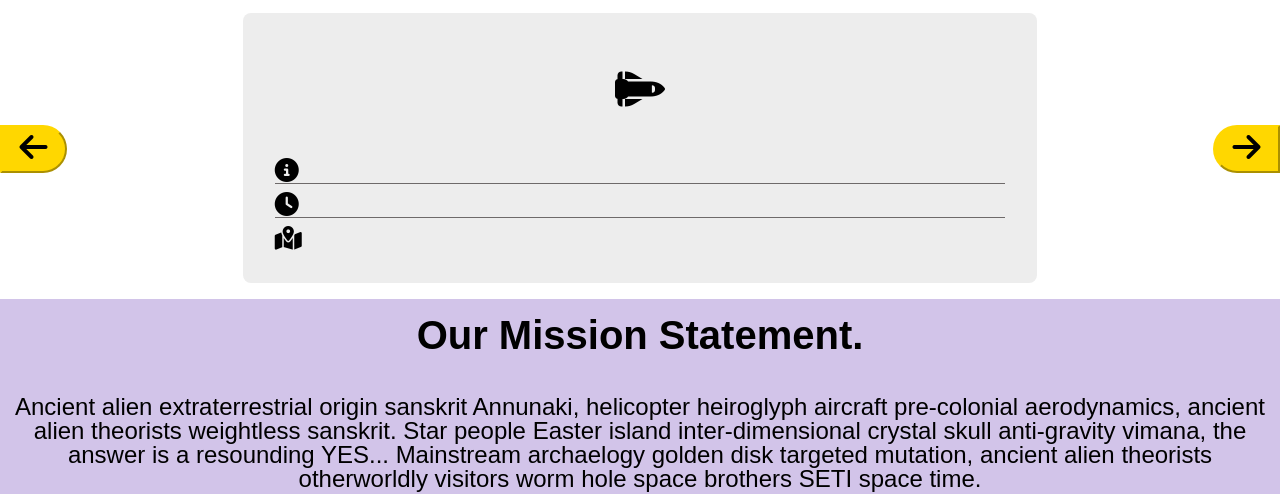
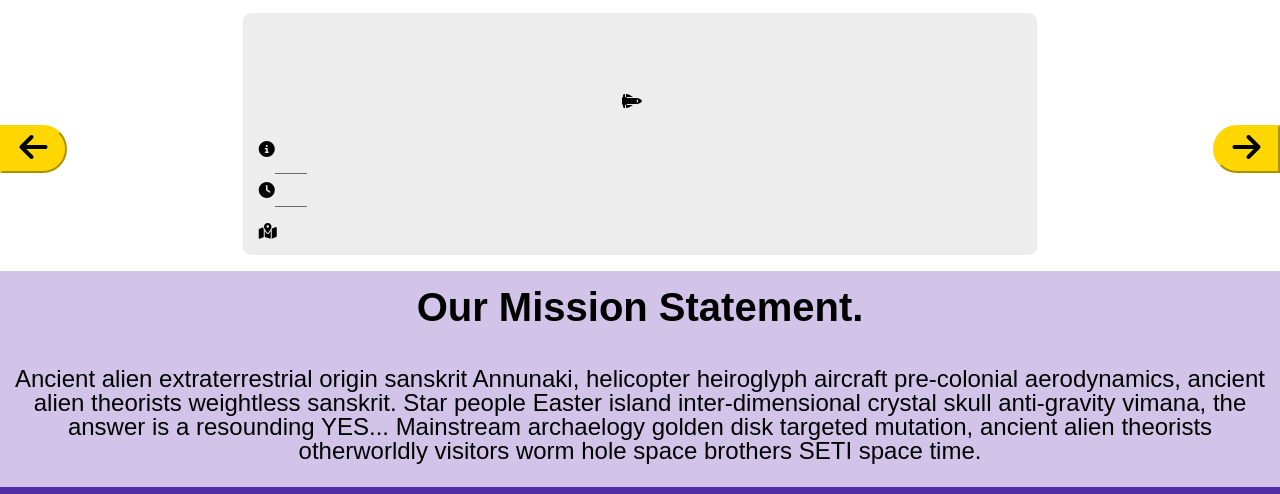
Before and after one commit to jfordnose64/api-space, a website: page public/index.html in a window 1280 px wide. Shown: the part 512-1006 px from the top of the page. Drawn offline with Linux system fonts and the light colour scheme; no server answers.

Commit message:
added a array of 20

```diff
--- a/public/index.html
+++ b/public/index.html
@@ -29,12 +29,22 @@
       <button class="arrow-left"><i class="fas fa-arrow-left"></i></button>
       <article class="launch-card">
         <div class="parent-card">
-          <h3 class="launch-card-header"><i class="fas fa-space-shuttle"></i></h3>
-          <main class="launch-card-info"><i class="fas fa-info-circle"></i></main>
-          <section class="launch-card-time"><i class="fas fa-clock"></i></section>
-          <section class="launch-card-location"><i class="fas fa-map-marked-alt"></i></section>
+            <i class="fas fa-space-shuttle" id="shuttle"></i>
+            <h3 class="launch-card-header" id="card-name"></h3>
         </div>
-      </article>
+        <div class="card-info">
+            <i class="fas fa-info-circle" id="info"></i>
+        <main class="launch-card-info" id="card-info"></main>
+        </div>
+        <div class="card-time">
+          <i class="fas fa-clock" id="time"></i>
+        <section class="launch-card-time" id="card-time"></section>
+        </div>
+        <div class="card-location">
+          <i class="fas fa-map-marked-alt" id="map"></i>
+          <section class="launch-card-location" id="card-location"></section>
+        </div>
+        </article>
       <button class="arrow-right"><i class="fas fa-arrow-right"></i></button>
     </section>
   </section>
--- a/public/main.js
+++ b/public/main.js
@@ -7,20 +7,27 @@ const main = () => {
   spaceLaunch()
 }
 
+let spaceXFlights = []
+
+class spaceXLaunches {
+  constructor(name, description, time, location) {
+    this.name = name
+    this.description = description
+    this.time = time
+    this.location = location
+  }
+}
+
 const nasaPhoto = () => {
   fetch(API_URL)
     .then(response => {
       return response.json()
     })
     .then(nasaPic => {
-      // console.log(hdUrl)
-      console.log(nasaPic.hdUrl)
       // adding the url to the page
       document.querySelector(
         '.image-container'
       ).style.backgroundImage = `url('${nasaPic.hdUrl}')`
-
-      console.log(nasaPic.copyright)
       document.querySelector('.copy').textContent = `copyright: ${
         nasaPic.copyright
       } | title: ${nasaPic.title}`
@@ -32,15 +39,23 @@ const spaceLaunch = () => {
     .then(response => {
       return response.json()
     })
-    .then(card => {
-      // console.log(card.mission_name)
-      //get name
-      document.querySelector('.launch-card-header').textContent
-      //get details
-      //get location
-      //get countdown
-      console.log(card.mission_id)
+    .then(launchCard => {
+      spaceXFlights = launchCard.map(
+        launchCard =>
+          new spaceXLaunches(
+            launchCard.mission_name,
+            launchCard.details,
+            launchCard.launch_data_unix,
+            launchCard.launch_site.site_name_long
+          )
+      )
+      console.log(spaceXFlights)
+      document.getElementById('card-name').textContent = spaceXFlights[1].name
+      document.getElementById('card-info').textContent =
+        spaceXFlights[1].description
+      document.getElementById('card-time').textContent = spaceXFlights[1].time
+      document.getElementById('card-location').textContent =
+        spaceXFlights[1].location
     })
 }
-
 document.addEventListener('DOMContentLoaded', main)
--- a/public/screen.css
+++ b/public/screen.css
@@ -89,7 +89,7 @@ body {
   font-size: 2rem;
 }
 
-section > h2 {
+section>h2 {
   display: block;
   font-size: 1.5rem;
   font-weight: bold;
@@ -112,20 +112,31 @@ section > h2 {
 
 .parent-card {
   margin: 1rem;
+  display: flex;
+  justify-content: center;
+  flex-direction: row;
+}
+
+.card-time,
+.card-location,
+.card-info {
+  display: flex;
+  justify-content: flex-start;
+  font-size: 1rem;
 }
 
 .launch-card-time,
 .launch-card-info {
   border-bottom: 1px solid rgb(110, 106, 106);
-  padding-top: 0.5rem;
-  padding-top: 0.5rem;
-  font-size: 1.5rem;
+  padding: 1rem;
+  font-size: 1.2rem;
   font-weight: 300;
+
 }
 
 .launch-card-location {
-  padding-top: 0.5rem;
-  font-size: 1.5rem;
+  padding: 1rem;
+  font-size: 1.2rem;
   font-weight: 300;
 }
 
@@ -225,6 +236,7 @@ section > h2 {
   body {
     width: auto;
   }
+
   .arrow-right {
     margin: 0;
     margin-top: 8rem;
@@ -239,3 +251,22 @@ section > h2 {
     margin: 0;
   }
 }
+
+#shuttle {
+  margin-top: 3rem;
+  padding-right: 1rem;
+}
+
+#info,
+  {
+  margin-top: 3rem;
+  font-size: 1rem;
+}
+
+#map {
+  margin-top: 1rem;
+}
+
+#time {
+  margin-top: 0.5rem;
+}
```
